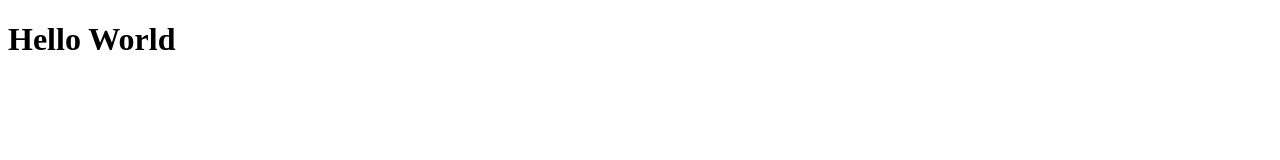
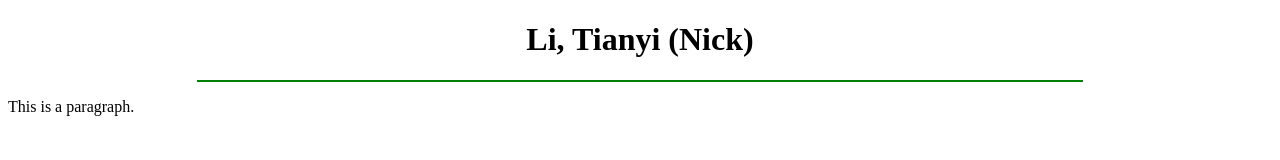
Before and after one commit to skyfall823/homework1, a website: page website/index.html in a window 1280 px wide. Drawn offline with Linux system fonts and the light colour scheme.

Commit message:
new page

```diff
--- a/website/index.html
+++ b/website/index.html
@@ -7,6 +7,13 @@
     <title>Hello World</title>
 </head>
 <body>
-    <h1>Hello World</h1>
-</body>
-</html>
+    <div align="center">
+        <h1>Li, Tianyi (Nick) </h1>
+
+        <HR COLOR="Green" Width=70%>
+
+        <div align="left">
+        <p>This is a paragraph.</p>
+
+        </body>
+        </html>
```
